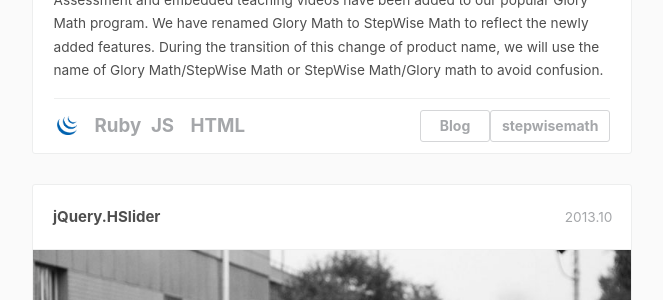
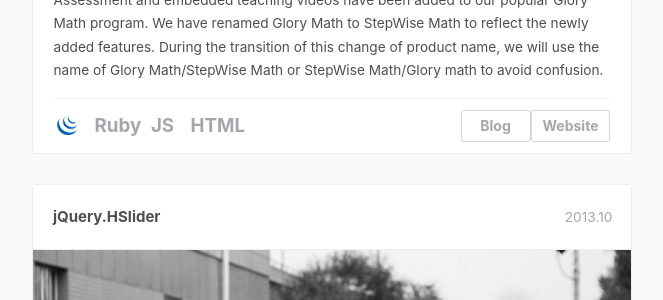
Before and after one commit to rapsoulhaonan/rapsoulhaonan.github.io, a Jekyll site: the page built from portfolio/index.html, in a window 1280 px wide and 900 px high, scrolled down 2867 px. Shown: the part 143-443 px from the top of the window, without its empty margins (308-971 px from the left). Built offline with Jekyll 4.4.1, drawn with Linux system fonts in a browser that asks for light colours; nearby versions of some CDN libraries; comment, search, counter and statistics services are not loaded.

Commit message:
Update index.html

```diff
--- a/portfolio/index.html
+++ b/portfolio/index.html
@@ -91,7 +91,7 @@
 									<span ><b>Ruby</b></span>
 									<span><b>JS</b></span>
 									<span ><b>HTML</b></span>
-									<span class="link"><a target="_blank" href="http://stepwisemath.com/math">stepwisemath</a></span>
+									<span class="link"><a target="_blank" href="http://stepwisemath.com/math">Website</a></span>
 									<span class="link"><a target="_blank" href="http://www.lookingbus.com/">Blog</a></span>
 								</li>
 							</ul>
```
